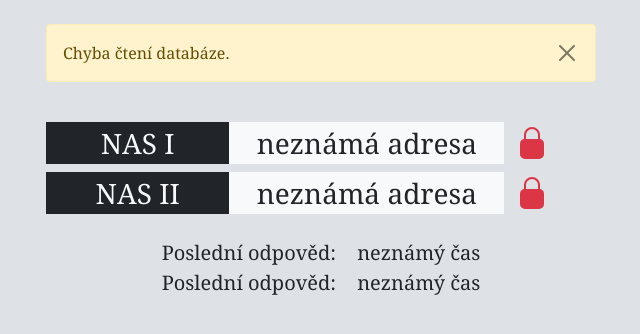
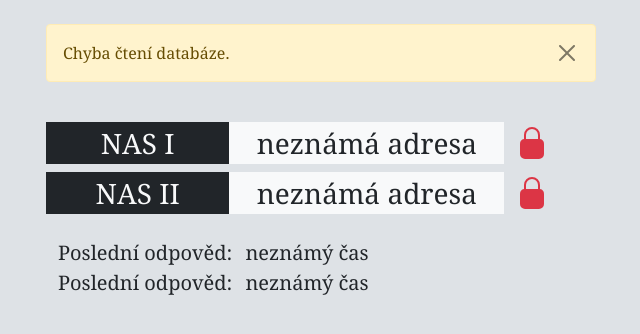
Before and after one commit to KyomaHooin/Cardio, a PHP site: page / in a window 1280 px wide. Shown: the part 56-390 px from the top of the page, without its empty margins (319-959 px from the left). Run offline with PHP 8.4, Linux system fonts and the light colour scheme.

Commit message:
nas: layout tune 3

```diff
--- a/VPS/nas/index.php
+++ b/VPS/nas/index.php
@@ -109,18 +109,18 @@ if (!$db) {
 </div>
 
 <div class="row mt-4 mx-2 d-flex align-items-center justify-content-center">
-<div class="col col-sm-9 col-md-8 col-lg-6 d-flex align-items-center justify-content-center">
+<div class="col col-sm-9 col-md-8 col-lg-6 d-flex align-items-center justify-content-start">
 <div class="fs-5 text-nowrap">
-	<span class="me-3">Poslední odpověd:</span>
+	<span class="me-2">Poslední odpověd:</span>
 	<span><?php  echo htmlspecialchars($beacon1); ?></span>
 </div>
 </div>
 </div>
 
 <div class="row mx-2 d-flex align-items-center justify-content-center">
-<div class="col col-sm-9 col-md-8 col-lg-6 d-flex align-items-center justify-content-center">
+<div class="col col-sm-9 col-md-8 col-lg-6 d-flex align-items-center justify-content-start">
 <div class="fs-5 text-nowrap">
-	<span class="me-3">Poslední odpověd:</span>
+	<span class="me-2">Poslední odpověd:</span>
 	<span><?php  echo htmlspecialchars($beacon2); ?></span>
 </div>
 </div>
```
